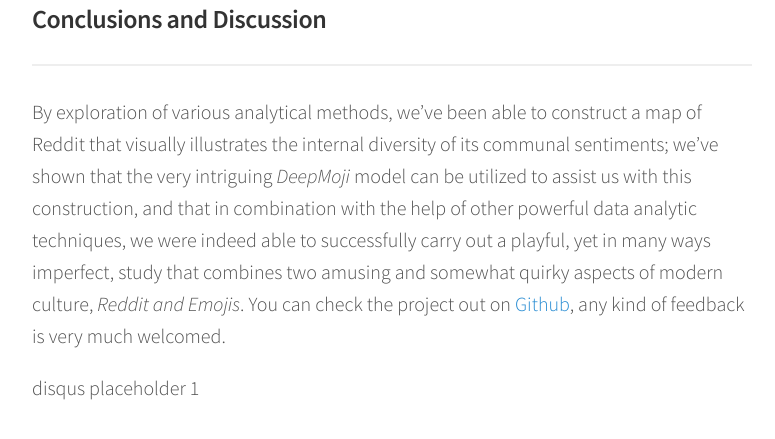
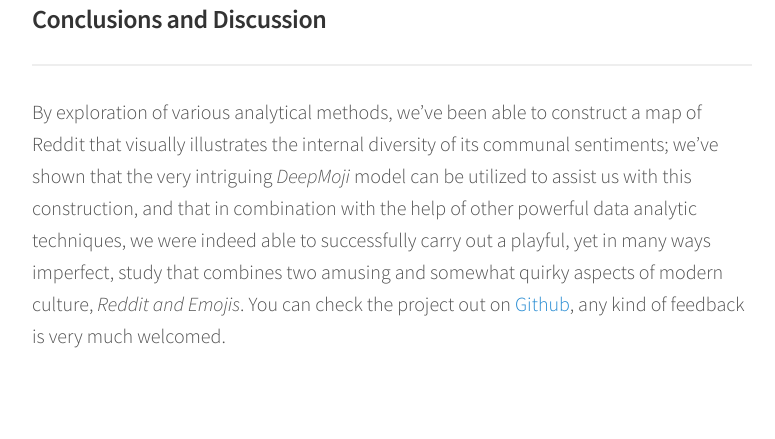
Before and after one commit to wiskojo/wiskojo.github.io, a Jekyll site: the page built from _posts/2018-04-02-visualizing-reddit-sentiments-with-emojis.md, in a window 1280 px wide and 900 px high, scrolled down 13618 px, cut to the strip 396-835 px from the top of the window. Shown: the whole strip, without its empty margins (248-1023 px from the left). Built offline with Jekyll 4.4.1, drawn with Linux system fonts in a browser that asks for light colours; comment, search, counter and statistics services are not loaded.

Commit message:
Update disqus_comments.html

```diff
--- a/_includes/disqus_comments.html
+++ b/_includes/disqus_comments.html
@@ -1,10 +1,9 @@
-{% if page.comments %}
-<span>disqus placeholder 1</span>
+{% if page.comments != false %}
   <div id="disqus_thread"></div>
   <script>
     var disqus_config = function () {
-    this.page.url = '{{ page.url }}';
-    this.page.identifier = '{{ page.id }}';
+      this.page.url = '{{ page.url | absolute_url }}';
+      this.page.identifier = '{{ page.url | absolute_url }}';
     };
     (function() {
       var d = document, s = d.createElement('script');
```
Lines whose indentation alone changed are shown as unchanged.
